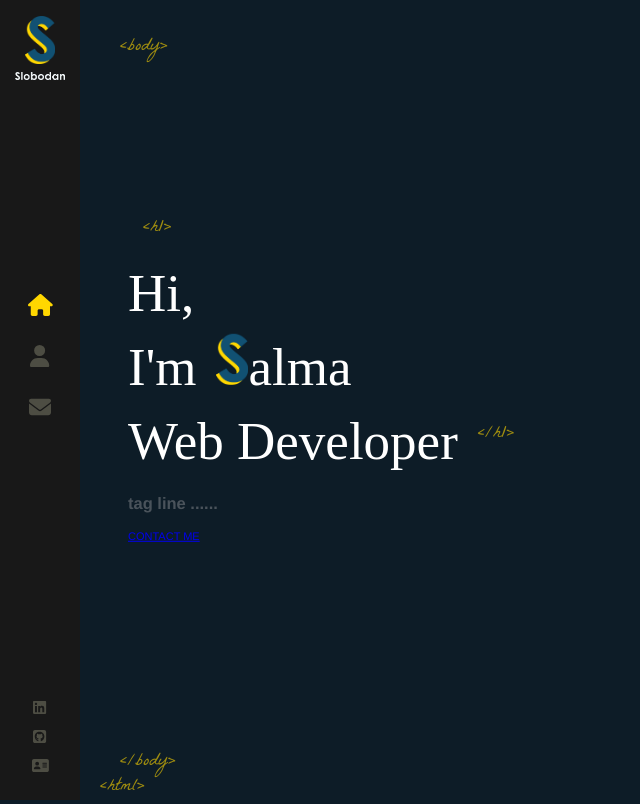
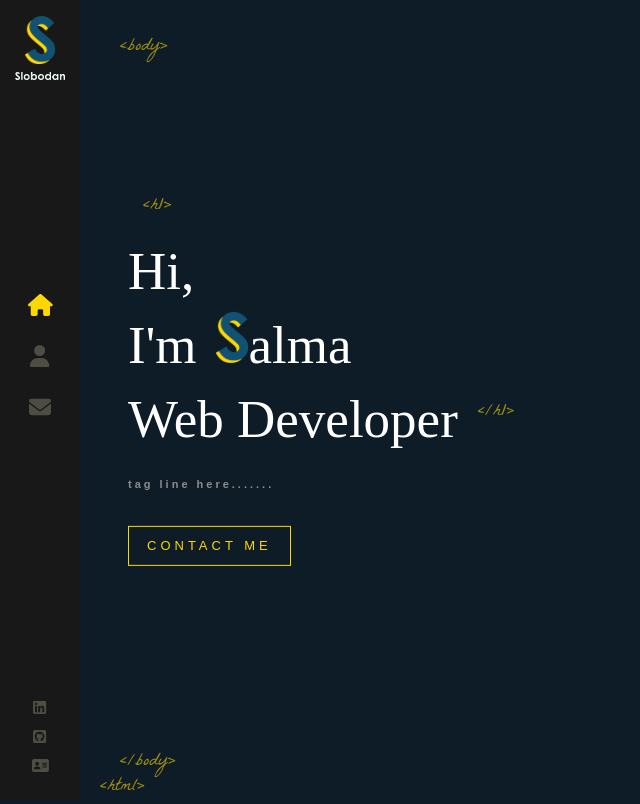
Before and after one commit to salmy101/Salmas-Portfolio, a React (Create React App) app: page / in a window 1280 px wide. Shown: the whole page, without its empty margins (0-640 px from the left). Built offline with nearby package versions, Linux system fonts and the light colour scheme.

Commit message:
homepage message

```diff
--- a/src/components/Home/index.js
+++ b/src/components/Home/index.js
@@ -13,7 +13,7 @@ const Home = () => {
         <br />
         Web Developer
         </h1>
-        <h2>tag line ......</h2>
+        <h2>tag line here....... </h2>
         <Link to="/contact" className='flat-button'>CONTACT ME</Link>
       </div>
     </div>
--- a/src/components/Home/index.scss
+++ b/src/components/Home/index.scss
@@ -1,28 +1,24 @@
-.home-page{
+.home-page {
 
-  .text-zone{
-    position:absolute;
+  .text-zone {
+    position: absolute;
     left: 10%;
     top: 50%;
     transform: translateY(-50%);
     width: 40%;
     max-height: 90%;
-
   }
 
-
-
-
-  h1{
+  h1 {
     color: #fff;
     font-size: 53px;
-    margin:0;
-    font-family: 'Coolvetica';
+    margin: 0;
+    font-family: "Coolvetica";
     font-weight: 400;
 
-    &::before{
-      content: '<h1>';
-      font-family: 'La Belle Aurore';
+    &::before {
+      content: "<h1>";
+      font-family: "La Belle Aurore";
       color: #ffd700;
       font-size: 18px;
       position: absolute;
@@ -31,9 +27,9 @@
       opacity: 0.6;
     }
 
-    &::after{
-      content: '</h1>';
-      font-family: 'La Belle Aurore';
+    &::after {
+      content: "</h1>";
+      font-family: "La Belle Aurore";
       color: #ffd700;
       font-size: 18px;
       position: absolute;
@@ -42,13 +38,44 @@
       opacity: 0.6;
       animation: fadeIn 1.7s backwards;
       animation-delay: 1.5s;
-
     }
 
-
-    img{
+    img {
       width: 32px;
       margin-left: 20px;
+      opacity: 0;
+      height: auto;
+      animation: rotateIn 1s linear both;
+      animation-delay: 1.4s;
+    }
+  }
+
+  h2{
+    color: #8d8d8d;
+    margin-top: 20px;
+    font-family: sans-serif;
+    font-size: 11px;
+    letter-spacing: 3px;
+    animation: fadeIn 1s 1.8s backwards;
+  }
+
+  .flat-button{
+    color: #ffd700;
+    font-size: 13px;
+    font-weight: 400;
+    letter-spacing: 4px;
+    font-family: sans-serif;
+    text-decoration: none;
+    padding: 10px 18px;
+    margin-top: 25px;
+    float: left;
+    border: 1px solid #ffd700;
+    animation: fadeIn 1s 1.8s backwards;
+    white-space: nowrap;
+
+    &:hover{
+      background: #ffd700;
+      color: #333;
     }
   }
 }
```
